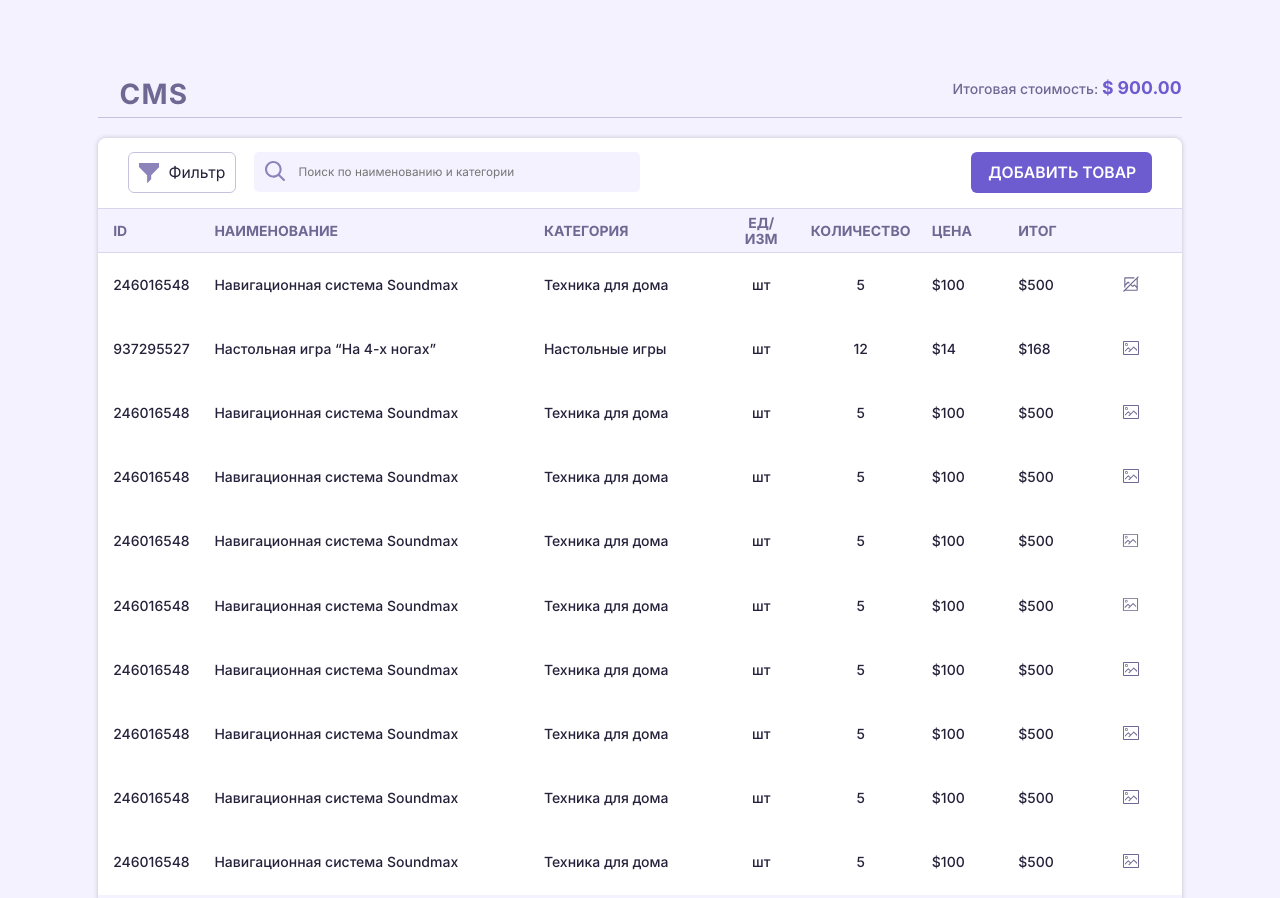
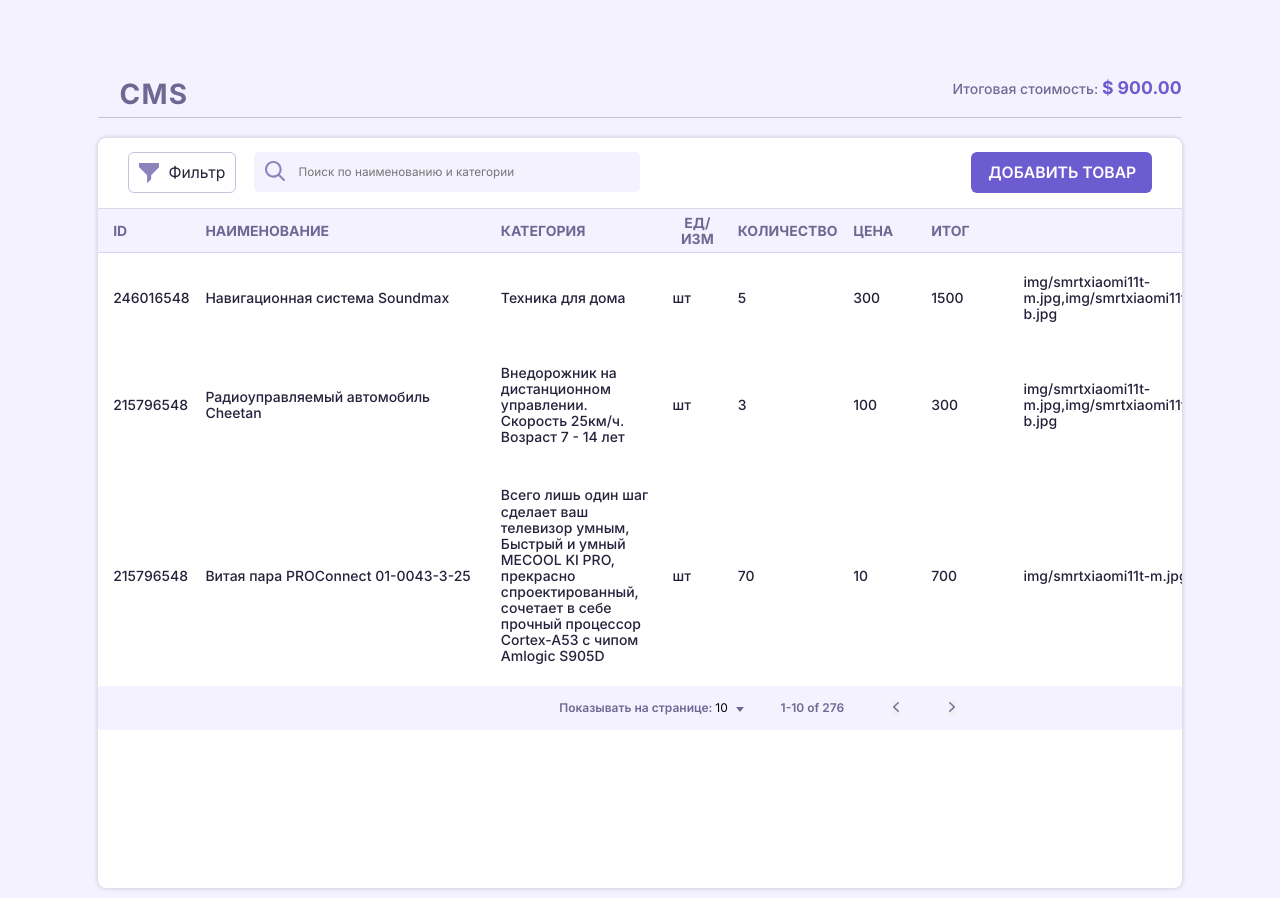
Before and after one commit to Lotlin/crm_prev, a plain HTML site: page index.html in a window 1280 px wide. Shown: the top 898 px of the page. Drawn offline with Linux system fonts and the light colour scheme.

Commit message:
Make HW l_3 task_2

```diff
--- a/js/main.js
+++ b/js/main.js
@@ -1,5 +1,4 @@
 'use strict';
-
 const addGood = document.querySelector('.add-good');
 addGood.classList.add('add-good--visible');
 const addGoodVision = document.querySelector('.add-good--visible');
@@ -34,3 +33,84 @@ goodErrorVision.style.setProperty('display', 'flex');
 
 const goodErrorHeader = changeGood.querySelector('.add-good__error-title');
 const goodErrorCloseButton = changeGood.querySelector('.add-good__error-close-button');
+
+const testArr = [
+  {
+    'id': 246016548,
+    'title': 'Навигационная система Soundmax',
+    'category': 'Техника для дома',
+    'units': 'шт',
+    'amount': 5,
+    'price': 300,
+    'total': 1500,
+    'images': {
+      'small': 'img/smrtxiaomi11t-m.jpg',
+      'big': 'img/smrtxiaomi11t-b.jpg',
+    },
+  },
+  {
+    'id': 215796548,
+    'title': 'Радиоуправляемый автомобиль Cheetan',
+    'category': `Внедорожник на дистанционном управлении.
+      Скорость 25км/ч. Возраст 7 - 14 лет`,
+    'units': 'шт',
+    'amount': 3,
+    'price': 100,
+    'total': 300,
+    'images': {
+      'small': 'img/smrtxiaomi11t-m.jpg',
+      'big': 'img/smrtxiaomi11t-b.jpg',
+    },
+  },
+  {
+    'id': 215796548,
+    'title': 'Витая пара PROConnect 01-0043-3-25',
+    'category': `Всего лишь один шаг сделает ваш телевизор умным,
+      Быстрый и умный MECOOL KI PRO, прекрасно спроектированный,
+      сочетает в себе прочный процессор Cortex-A53 с чипом Amlogic S905D`,
+    'units': 'шт',
+    'amount': 70,
+    'price': 10,
+    'total': 700,
+    'images': {
+      'small': 'img/smrtxiaomi11t-m.jpg',
+    },
+  },
+];
+
+const parsingNestedObject = (obj) => {
+  const valArr = [];
+  const nestedValues = Object.values(obj);
+  for (const val of nestedValues) {
+    valArr.push(val);
+  }
+
+  return valArr;
+};
+
+const createRow = (obj) => {
+  const elem = document.createElement('tr');
+  const values = Object.values(obj);
+
+  for (let value of values) {
+    if (typeof value === 'object') {
+      value = parsingNestedObject(value);
+    }
+
+    elem.insertAdjacentHTML('beforeend', `<td>${value}</td>`);
+  }
+
+  return elem;
+};
+
+const renderGoods = (arr, table) => {
+  arr.map((item) => {
+    const newRow = createRow(item);
+    table.appendChild(newRow);
+  });
+
+  return true;
+};
+
+const table = document.querySelector('.goods__table');
+renderGoods(testArr, table);
```
Also changed, not shown: index.html (+2 -0 lines).
